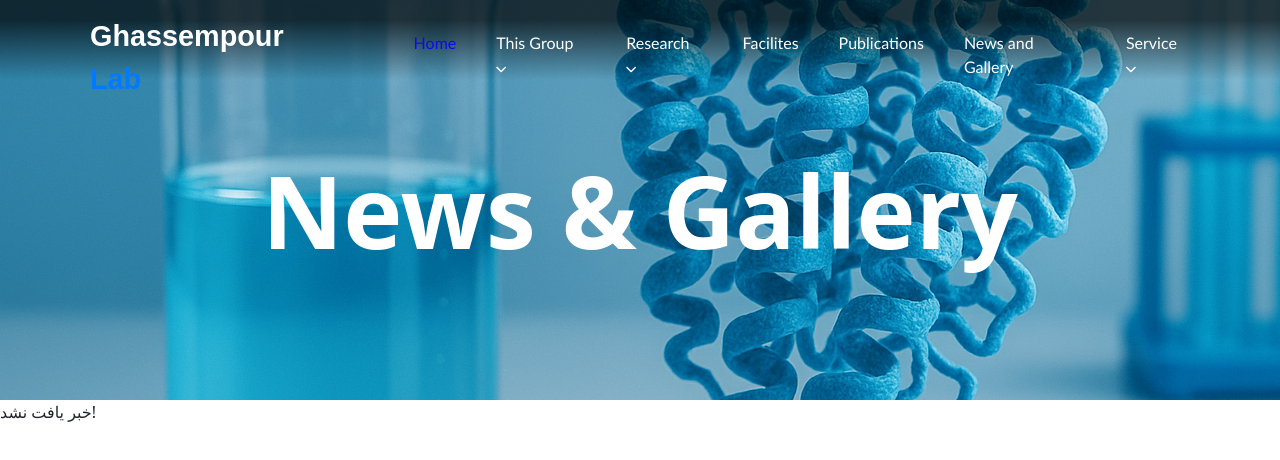
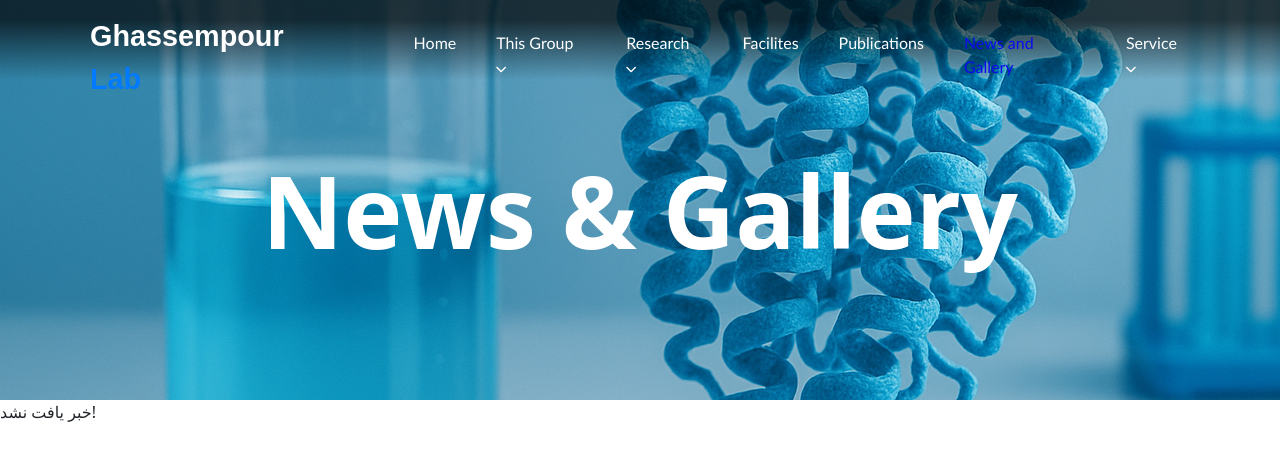
Before and after one commit to profghassempourlab-site/porfghassempourlab, a plain HTML site: page single-news.html in a window 1280 px wide. Drawn offline with nearby package versions, Linux system fonts and the light colour scheme.

Commit message:
active class update

```diff
--- a/single-news.html
+++ b/single-news.html
@@ -38,7 +38,7 @@
       <!-- منو -->
       <nav>
         <ul class="menu">
-          <li class="dropdown"><a href="index.html" class="active">Home</a></li>
+          <li class="dropdown"><a href="index.html">Home</a></li>
 
           <!-- افراد و گروه ها -->
           <li class="dropdown">
@@ -68,7 +68,7 @@
           </li>
 
           <li class="dropdown"><a href="publications.html">Publications</a></li>
-          <li class="dropdown active"><a href="news-and-gallery.html">News and Gallery</a></li>
+          <li class="dropdown"><a href="news-and-gallery.html" class="active">News and Gallery</a></li>
 
           <!-- سرویس ها -->
           <li class="dropdown">
```
Also changed, not shown: MS.html (+1 -1 lines), chromatography.html (+1 -1 lines), chromatography2.html (+1 -1 lines), facilites.html (+1 -1 lines), news-and-gallery.html (+2 -2 lines), publications.html (+2 -2 lines), research.html (+1 -1 lines), service.html (+1 -1 lines).
